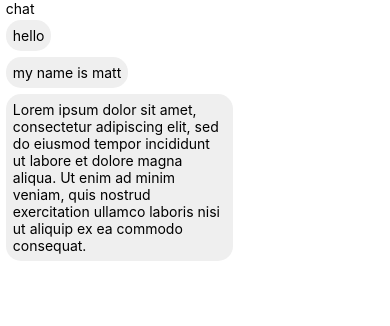
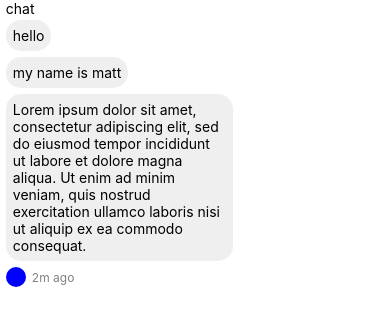
Before and after one commit to mtthdz/supachat, a React Native app: screen / in a window 390 px wide. Shown: the top 326 px of the page. Built offline with nearby package versions, Linux system fonts and the light colour scheme.

Commit message:
added timestamp to test

```diff
--- a/src/App.tsx
+++ b/src/App.tsx
@@ -2,6 +2,7 @@ import React from 'react';
 import { SafeAreaView, StyleSheet, Text, View } from 'react-native';
 import ChatMessage from './components/elements/ChatMessage';
 import Layout from './components/sections/Layout';
+import ChatTimestamp from './components/containers/ChatTimestamp';
 
 function App(): JSX.Element {
   const data = [
@@ -18,6 +19,7 @@ function App(): JSX.Element {
           {data.map((item, index) => {
             return <ChatMessage body={item.message} key={index}/>
           })}
+          <ChatTimestamp />
         </View>
       </Layout>
     </SafeAreaView>
```
